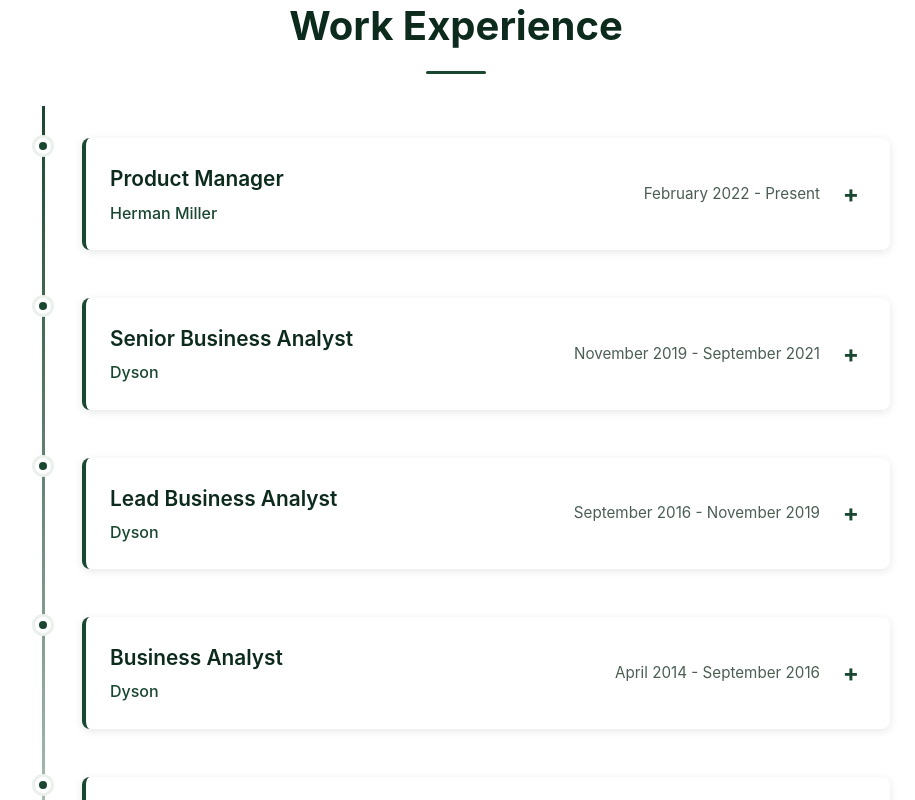
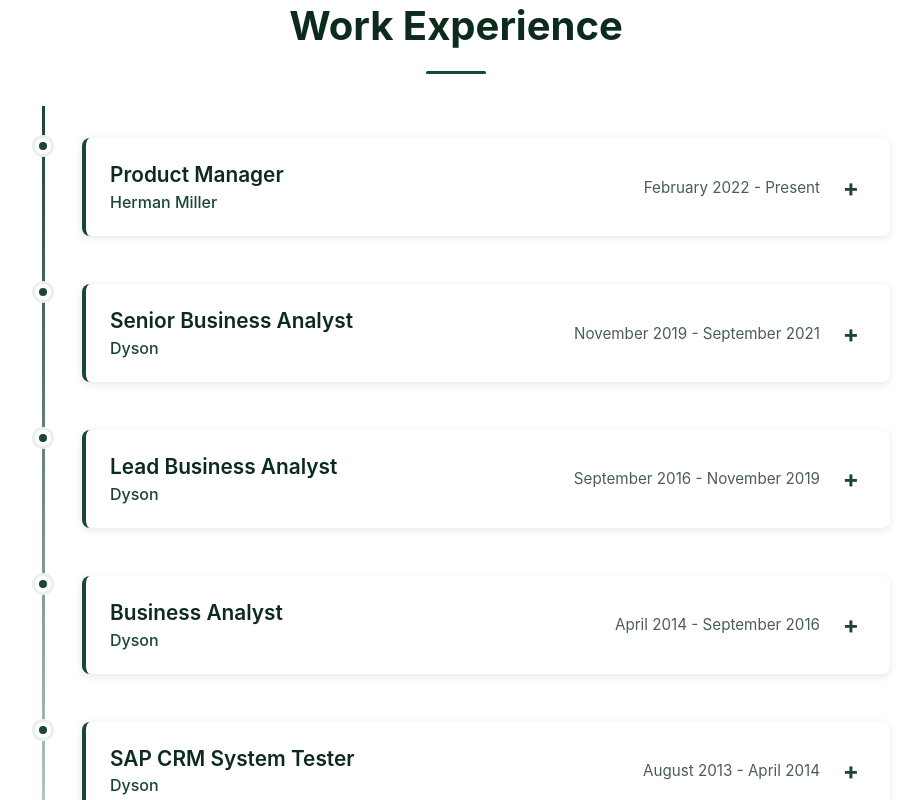
Before and after one commit to Jamie-L87/Jamie_CV_APP, a React (Vite) app: page / in a window 1280 px wide. Shown: the part 1580-2380 px from the top of the page, without its empty margins (184-1099 px from the left). Built offline with nearby package versions, Linux system fonts and the light colour scheme; the HTML template or start-up script is replaced by a standard one.

Commit message:
Fix high-priority accessibility issues: keyboard-accessible job toggles with aria-expanded and valid HTML structure

```diff
--- a/src/components/WorkHistory.jsx
+++ b/src/components/WorkHistory.jsx
@@ -156,19 +156,24 @@
             <div key={job.id} className="timeline-item" data-job-id={job.id}>
               <div className="timeline-marker"></div>
               <div className="timeline-content">
-                <div className="job-header" onClick={() => toggleExpand(job.id)}>
+              <button
+                className="job-header"
+                onClick={() => toggleExpand(job.id)}
+                aria-expanded={expandedId === job.id}
+                aria-controls={`job-details-${job.id}`}
+              >
                 <div className="job-title-group">
                   <h3 className="job-title">{job.title}</h3>
                   <p className="job-company">{job.company}</p>
                 </div>
                 <div className="job-meta">
                   <p className="job-period">{job.period}</p>
-                    <span className="expand-icon">{expandedId === job.id ? '−' : '+'}</span>
+                  <span className="expand-icon" aria-hidden="true">{expandedId === job.id ? '−' : '+'}</span>
                 </div>
-                </div>
+              </button>
 
                 {/* Always render job-details; CSS shows all on print */}
-                <div className={`job-details${expandedId === job.id ? ' job-details--open' : ''}`}>
+                <div className={`job-details${expandedId === job.id ? ' job-details--open' : ''}`} id={`job-details-${job.id}`}>
                   <p className="job-description">{job.description}</p>
                   <div className="responsibilities">
                     <h4>Key Responsibilities</h4>
@@ -177,14 +182,14 @@
                         // Handle structured projects (objects with project name and items)
                         if (typeof resp === 'object' && resp.project) {
                           return (
-                            <div key={idx} className="responsibility-project">
+                            <li key={idx} className="responsibility-project">
                               <p style={{ fontWeight: 'bold', marginTop: '1rem', marginBottom: '0.5rem' }}>{resp.project}</p>
                               <ul>
                                 {resp.items.map((item, itemIdx) => (
                                   <li key={itemIdx}>{item}</li>
                                 ))}
                               </ul>
-                            </div>
+                            </li>
                           );
                         }
                         // Handle simple string responsibilities
--- a/src/styles/WorkHistory.css
+++ b/src/styles/WorkHistory.css
@@ -45,6 +45,7 @@
   padding: 1.5rem;
   border-radius: 8px;
   cursor: pointer;
+  border: none;
   border-left: 4px solid var(--secondary-color);
   transition: all 0.3s ease;
   display: flex;
@@ -52,6 +53,10 @@
   align-items: center;
   gap: 1rem;
   box-shadow: 0 2px 8px rgba(0, 0, 0, 0.1);
+  width: 100%;
+  text-align: left;
+  font-family: inherit;
+  font-size: inherit;
 }
 
 .job-header:hover {
```
Lines whose indentation alone changed are shown as unchanged.
